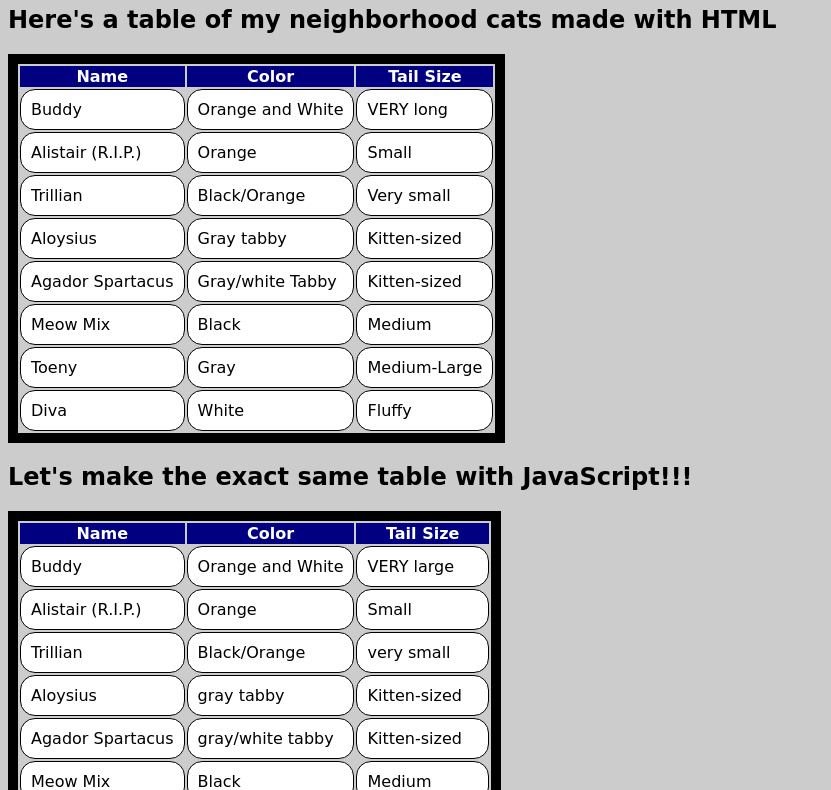
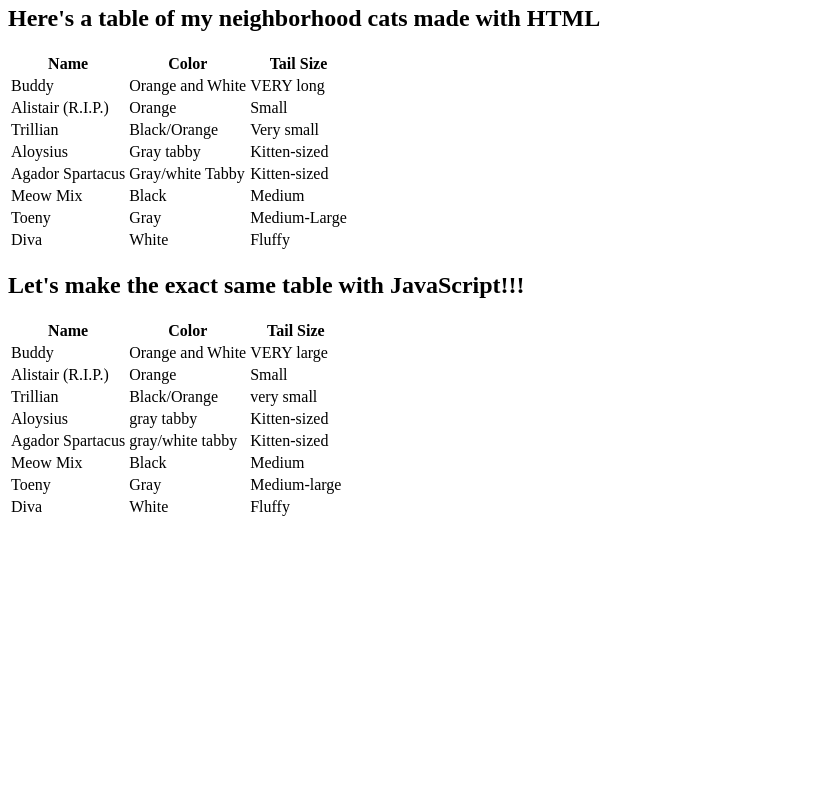
Before and after one commit to codefellows/seattle-201d44, a plain HTML site: page class-07-oop-constructors-tables/demo-tables/index.html in a window 1280 px wide. Shown: the part 75-865 px from the top of the page, without its empty margins (0-831 px from the left). After the commit the page ends 800 px from the top, so only its background shows below. Drawn offline with Linux system fonts and the light colour scheme; a web font is replaced by a local one.

Commit message:
Before class 1/16

```diff
--- a/class-07-oop-constructors-tables/demo-tables/index.html
+++ b/class-07-oop-constructors-tables/demo-tables/index.html
@@ -3,7 +3,7 @@
 
 <head>
   <title>Tables Demo</title>
-  <link rel="stylesheet" type="text/css" href="style.css" />
+  <!-- <link rel="stylesheet" type="text/css" href="style.css" /> -->
   <link href="https://fonts.googleapis.com/css?family=Baloo" rel="stylesheet">
 </head>
 
```
Also changed, not shown: class-08-forms-events/ermahgerd.jpg (added), 1 other file.
